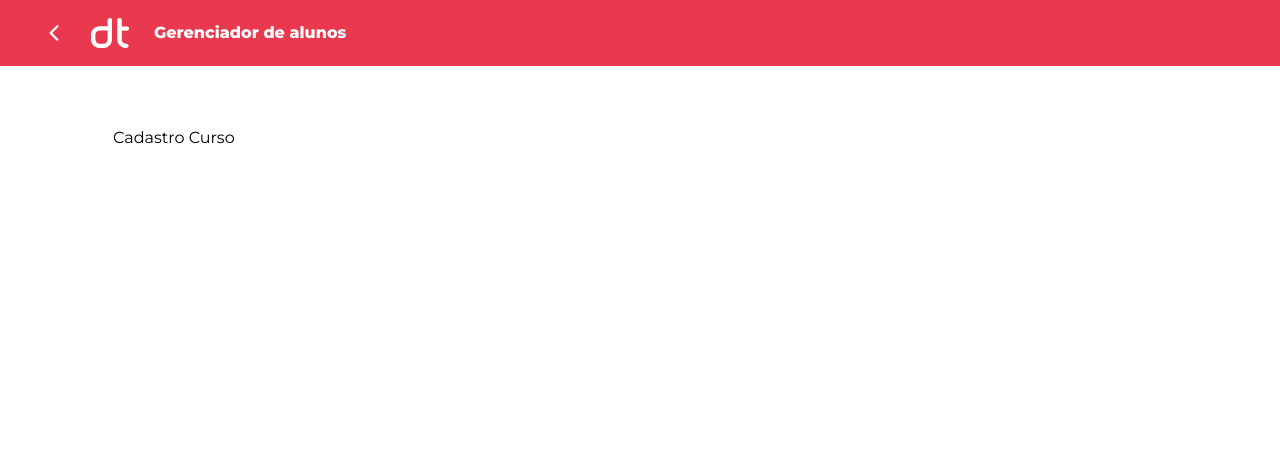
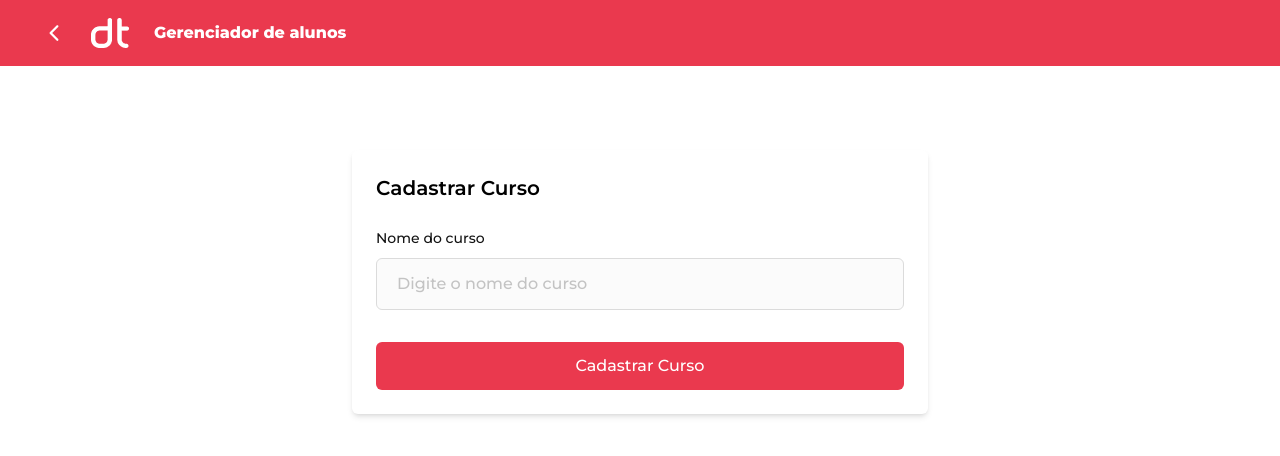
Before and after one commit to flaviare1s/gerenciador-alunos, a React (Vite) app in the folder client/: page /cadastro-curso in a window 1280 px wide. Shown: the top 456 px of the page. Built offline with nearby package versions, Linux system fonts and the light colour scheme; no server answers.

Commit message:
feat(front): create course

```diff
--- a/client/src/pages/CourseForm.jsx
+++ b/client/src/pages/CourseForm.jsx
@@ -1,5 +1,77 @@
+import { useEffect, useState } from "react";
+import { useForm } from "react-hook-form";
+import { useNavigate, useParams } from "react-router-dom";
+import toast from "react-hot-toast";
+import { InputField } from "../components/InputField";
+import { createCourse, getCourseById, updateCourse } from "../services/course";
+
 export const CourseForm = () => {
+  const { id } = useParams();
+  const navigate = useNavigate();
+  const [loading, setLoading] = useState(false);
+
+  const {
+    register,
+    handleSubmit,
+    setValue,
+    formState: { errors },
+  } = useForm();
+
+  useEffect(() => {
+    if (id) {
+      setLoading(true);
+      getCourseById(id)
+        .then((course) => {
+          setValue("name", course.name || "");
+        })
+        .catch(() => {
+          toast.error("Erro ao carregar curso");
+        })
+        .finally(() => setLoading(false));
+    }
+  }, [id, setValue]);
+
+  const onSubmit = async (data) => {
+    try {
+      setLoading(true);
+      if (id) {
+        await updateCourse(id, data);
+        toast.success("Curso atualizado com sucesso!");
+      } else {
+        await createCourse(data);
+        toast.success("Curso criado com sucesso!");
+      }
+      navigate("/cursos");
+    } catch {
+      toast.error("Erro ao salvar curso");
+    } finally {
+      setLoading(false);
+    }
+  };
+
   return (
-    <div>Cadastro Curso</div>
-  )
-}
+    <div className="max-w-xl mx-auto p-6 bg-white rounded-md shadow-md mt-6">
+      <h1 className="text-xl font-semibold mb-6">
+        {id ? "Editar Curso" : "Cadastrar Curso"}
+      </h1>
+      <form onSubmit={handleSubmit(onSubmit)} className="flex flex-col gap-4">
+        <InputField
+          label="Nome do curso"
+          name="name"
+          placeholder="Digite o nome do curso"
+          register={register}
+          validation={{ required: "O nome é obrigatório" }}
+          error={errors.name?.message}
+        />
+
+        <button
+          type="submit"
+          disabled={loading}
+          className="mt-4 px-6 py-3 bg-primary text-white font-medium rounded-md hover:bg-primary/90 transition-colors cursor-pointer"
+        >
+          {loading ? "Salvando..." : id ? "Atualizar Curso" : "Cadastrar Curso"}
+        </button>
+      </form>
+    </div>
+  );
+};
```
Also changed, not shown: 1 other file (tests, documents, lock files or other folders).
